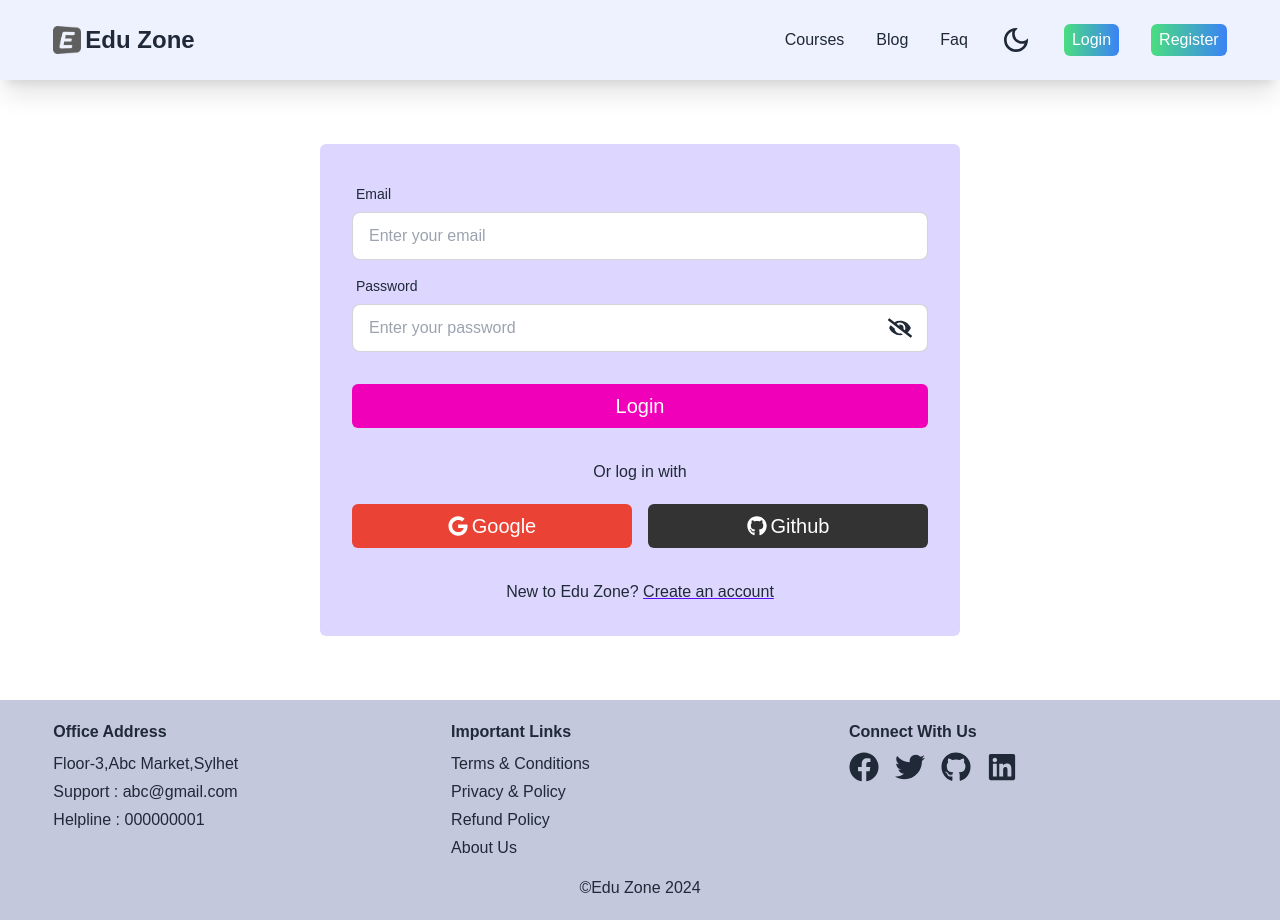
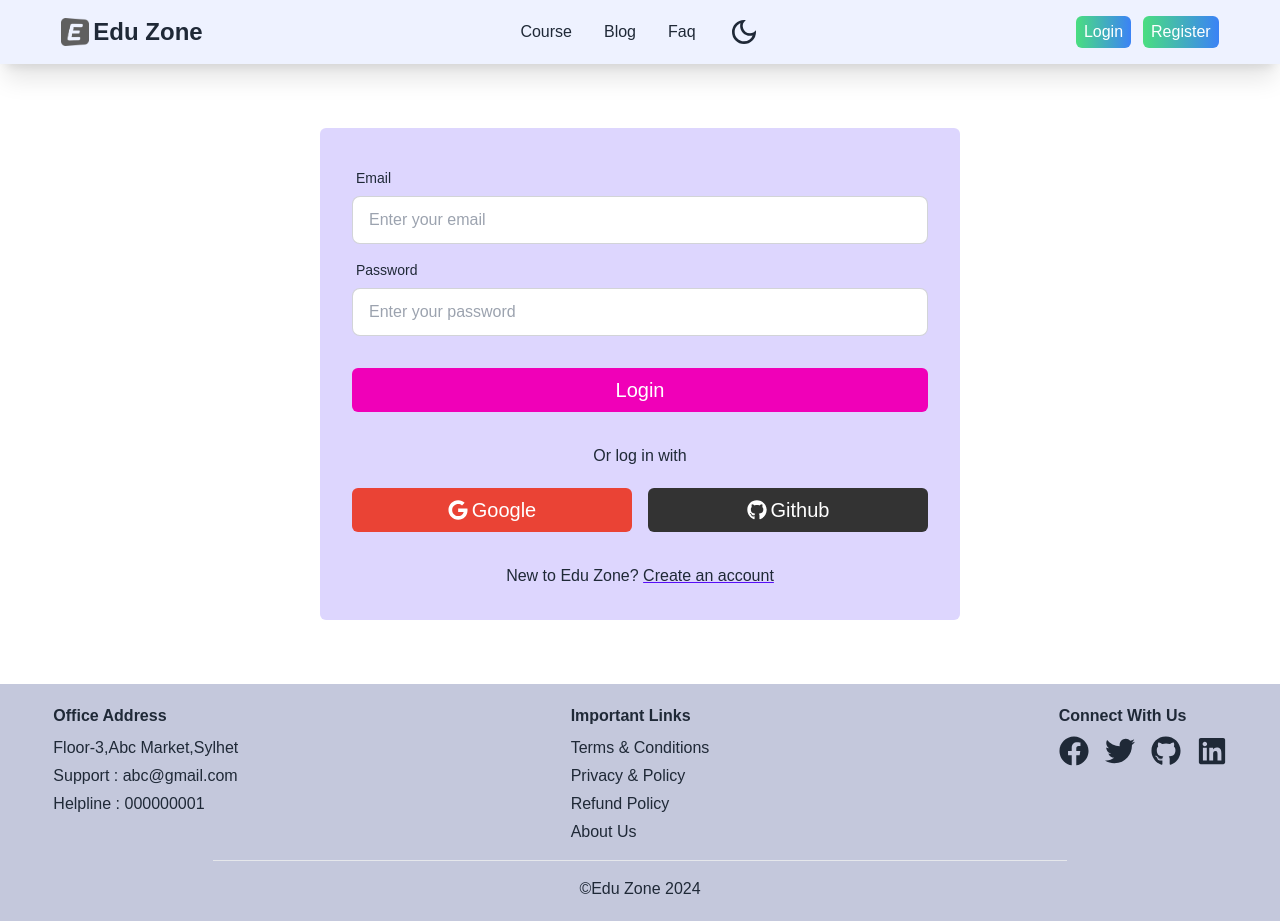
Before and after one commit to abusayed0/edu-zone-client, a React (Create React App) app: page /login in a window 1280 px wide. Built offline with nearby package versions, Linux system fonts and the light colour scheme; no server answers.

Commit message:
hide password show or hide icon when password field is empty

```diff
--- a/src/pages/error/Error.js
+++ b/src/pages/error/Error.js
@@ -7,7 +7,7 @@ const Error = () => {
             <div className="absolute top-0 w-full h-full flex flex-col justify-center items-center p-5 gap-3">
                 <h2 className="text-4xl font-bold">Oops! Page Not Found.</h2>
                 <p className="text-2xl">The page you were looking for doesn't exist.</p>
-                <Link className="underline decoration-primary decoration-2 hover:decoration-secondary-focus" to={"/"}><span className="text-2xl ">back to home</span></Link>
+                <Link className="underline decoration-primary hover:decoration-secondary-focus hover:decoration-2" to={"/"}><span className="text-2xl ">back to courses</span></Link>
             </div>
         </div>
     );
--- a/src/pages/faq/Faq.js
+++ b/src/pages/faq/Faq.js
@@ -2,7 +2,7 @@ import React from 'react';
 
 const Faq = () => {
     return (
-        <div className="md:w-10/12 md:mx-auto mt-16">
+        <div className="md:w-10/12 md:mx-auto mt-16 px-2 md:px-0">
 
             <div className="grid grid-cols-1 gap-8 ">
                 <div className="collapse">
--- a/src/pages/login/Login.js
+++ b/src/pages/login/Login.js
@@ -8,7 +8,11 @@ import { AuthContext } from '../../contexts/auth-provider/AuthProvider';
 const Login = () => {
 
     const [error, setError] = useState("");
-    const [isVisible, setIsVisible] = useState(false)
+    const [isVisible, setIsVisible] = useState(false);
+    const [passLength,setPassLength]= useState(0);
+
+    console.log(passLength)
+
 
     const { emailPassLogin, googleSignIn, gihubSignIn } = useContext(AuthContext);
     const navigate = useNavigate();
@@ -77,8 +81,8 @@ const Login = () => {
                     <label className="label">
                         <span className="label-text">Password</span>
                     </label>
-                    <input type={isVisible?"text":"password"} name="password" required placeholder="Enter your password" className="input input-bordered pr-11"/>
-                   <div onClick={handleShowPassword} className="text-2xl cursor-pointer absolute bottom-3 right-4">
+                    <input type={isVisible?"text":"password"} name="password" required placeholder="Enter your password" className="input input-bordered pr-11" onChange={(event)=>setPassLength(event.target.value.length)}/>
+                   <div onClick={handleShowPassword} className={`text-2xl cursor-pointer absolute bottom-3 right-4 ${passLength ? "block" : "hidden"}`}>
                    {
                         isVisible ? <FaEye></FaEye> : <FaEyeSlash></FaEyeSlash>
                     }
@@ -88,7 +92,7 @@ const Login = () => {
                     error.length > 0 && <p className="text-red-400 px-1 py-2">{error}</p>
                 }
                 <div className="form-control mt-6">
-                    <button className="bg-secondary text-white text-xl py-2 rounded-md hover:bg-secondary-focus">Login</button>
+                    <button type="submit" className="bg-secondary text-white text-xl py-2 rounded-md hover:bg-secondary-focus">Login</button>
                 </div>
             </form>
             <h3 className="text-center mt-8">
@@ -107,7 +111,7 @@ const Login = () => {
 
             </div>
 
-            <p className="text-center mt-8 ">New to Edu Zone? <Link to={"/register"} className="underline decoration-primary hover:decoration-2">Create an account</Link></p>
+            <p className="text-center mt-8 ">New to Edu Zone? <Link to={"/register"} className="underline decoration-primary hover:decoration-2 hover:decoration-secondary-focus">Create an account</Link></p>
 
         </div>
 
--- a/src/pages/shared/footer/Footer.js
+++ b/src/pages/shared/footer/Footer.js
@@ -6,7 +6,7 @@ const Footer = () => {
     return (
         <div className="bg-[#C4C8DC] px-2 md:px-0 py-5 mt-16 ">
             <div className="md:w-11/12 md:mx-auto grid grid-cols-1 md:grid-cols-3 gap-5">
-                <div className="flex flex-col gap-2">
+                <div className="flex flex-col gap-2 md:justify-self-start">
                     <h4 className="font-bold">Office Address</h4>
                     <div className="flex flex-col gap-1">
                         <p>Floor-3,Abc Market,Sylhet</p>
@@ -14,16 +14,16 @@ const Footer = () => {
                         <p>Helpline : 000000001</p>
                     </div>
                 </div>
-                <div className="flex flex-col gap-2">
+                <div className="flex flex-col gap-2 md:justify-self-center">
                     <h4 className="font-bold">Important Links</h4>
                     <div className="flex flex-col gap-1">
-                        <Link to="/terms-conditons">Terms & Conditions</Link>
-                        <Link to="/privacy-policy">Privacy & Policy</Link>
-                        <Link to="refund-policy">Refund Policy</Link>
-                        <Link to="about-us">About Us</Link>
+                        <Link to="/terms-conditons"  className="hover:underline hover:decoration-secondary-focus">Terms & Conditions</Link>
+                        <Link to="/privacy-policy" className="hover:underline hover:decoration-secondary-focus">Privacy & Policy</Link>
+                        <Link to="refund-policy" className="hover:underline hover:decoration-secondary-focus">Refund Policy</Link>
+                        <Link to="about-us" className="hover:underline hover:decoration-secondary-focus">About Us</Link>
                     </div>
                 </div>
-                <div className="flex flex-col gap-2">
+                <div className="flex flex-col gap-2 md:justify-self-end">
                     <h4 className="font-bold">Connect With Us</h4>
                     <div className="flex gap-4">
                         <a href="https://www.facebook.com/">
@@ -41,8 +41,10 @@ const Footer = () => {
                     </div>
                 </div>
             </div>
+            <hr className="mt-4 w-4/6 mx-auto"/>
             <p className='text-center mt-4'>©Edu Zone 2024</p>
         </div>
+
     );
 };
 
--- a/src/pages/shared/header/Header.js
+++ b/src/pages/shared/header/Header.js
@@ -1,7 +1,7 @@
 import React, { useContext, useState } from 'react';
 import { NavLink, useNavigate } from 'react-router-dom';
 import Logo from "../../../assets/images/logo/Logo.png";
-import { MdAccountCircle,MdOutlineDarkMode, MdOutlineLightMode } from "react-icons/md";
+import { MdAccountCircle, MdOutlineDarkMode, MdOutlineLightMode } from "react-icons/md";
 import { AuthContext } from '../../../contexts/auth-provider/AuthProvider';
 
 const Header = () => {
@@ -18,22 +18,59 @@ const Header = () => {
     }
 
     return (
-        <div className="bg-indigo-50 shadow-xl px-2  md:px-0">
-            <div className="flex flex-col xl:flex-row xl:justify-between md:items-center py-6 md:w-11/12 md:mx-auto gap-3 xl:gap-0">
-                <div className="flex items-center gap-1">
-                    <img src={Logo} alt="" className="h-7 w-7" />
-                    <h3 className="text-2xl font-bold">Edu Zone</h3>
+        <div className="bg-indigo-50 shadow-xl">
+            <div className="navbar  md:w-11/12 md:mx-auto ">
+                <div className="md:navbar-start gap-3 lg:gap-0">
+                    <div className="dropdown">
+                        <label tabIndex={0} className="btn btn-ghost lg:hidden">
+                            <svg xmlns="http://www.w3.org/2000/svg" className="h-5 w-5" fill="none" viewBox="0 0 24 24" stroke="currentColor"><path strokeLinecap="round" strokeLinejoin="round" strokeWidth="2" d="M4 6h16M4 12h8m-8 6h16" /></svg>
+                        </label>
+                        <div tabIndex={0} className="flex flex-col gap-2 dropdown-content mt-3 p-2 shadow bg-indigo-50 rounded-box w-56">
+                            <NavLink className={({ isActive }) => isActive ? "text-secondary" : "hover:text-secondary-focus"} to={"/"}>Course</NavLink>
+                            <NavLink className={({ isActive }) => isActive ? "text-secondary" : "hover:text-secondary-focus"} to={"/blog"}>Blog</NavLink>
+                            <NavLink className={({ isActive }) => isActive ? "text-secondary" : "hover:text-secondary-focus"} to={"/faq"}>Faq</NavLink>
+                            {
+                                isDarkMode ? <MdOutlineLightMode onClick={() => setIsDarkMode(!isDarkMode)} className="w-8 h-8 cursor-pointer "></MdOutlineLightMode> : <MdOutlineDarkMode onClick={() => setIsDarkMode(!isDarkMode)} className="w-8 h-8 cursor-pointer"></MdOutlineDarkMode >
+                            }
+
+                            <div className="flex flex-col gap-2 md:hidden">
+                            {
+                                user?.uid ?
+                                    <>
+                                        {
+                                            user.photoURL ?
+                                                <img src={user.photoURL} className="h-7 w-7 rounded-full cursor-pointer" title={user.displayName && user.displayName} alt="" />
+                                                :
+                                                <MdAccountCircle className="text-3xl cursor-pointer" title={user.displayName && user.displayName} alt="" ></MdAccountCircle>
+                                        }
+                                        <button onClick={handleLogOut} className="px-2 py-1 bg-gradient-to-r from-green-400 to-blue-500 hover:from-pink-500 hover:to-yellow-500 rounded-md text-white">Logout</button>
+                                    </>
+                                    :
+                                    <>
+                                        <button onClick={() => loginNavigate("/login")} className="px-2 py-1 bg-gradient-to-r from-green-400 to-blue-500 hover:from-pink-500 hover:to-yellow-500 rounded-md text-white">Login</button>
+                                        <button onClick={() => regNavigate("/register")} className="px-2 py-1 bg-gradient-to-r from-green-400 to-blue-500 hover:from-pink-500 hover:to-yellow-500 rounded-md text-white">Register</button>
+                                    </>
+                            }
+                            </div>
+                        </div>
+
+                    </div>
+                    <div className="flex items-center gap-1">
+                        <img src={Logo} alt="" className="h-7 w-7" />
+                        <h3 className="text-2xl font-bold">Edu Zone</h3>
+                    </div>
                 </div>
-                <div className="flex flex-col  md:items-center md:flex-row gap-3 md:gap-8">
-                    <NavLink className={({ isActive }) => isActive ? "text-secondary-focus" : "hover:text-secondary-focus"} to={"/"}>Courses</NavLink>
-                    <NavLink className={({ isActive }) => isActive ? "text-secondary-focus" : "hover:text-secondary-focus"} to={"/blog"}>Blog</NavLink>
-                    <NavLink className={({ isActive }) => isActive ? "text-secondary-focus" : "hover:text-secondary-focus"} to={"/faq"}>Faq</NavLink>
+                <div className="navbar-center hidden lg:flex gap-8">
 
-
+                    <NavLink className={({ isActive }) => isActive ? "text-secondary" : "hover:text-secondary-focus"} to={"/"}>Course</NavLink>
+                    <NavLink className={({ isActive }) => isActive ? "text-secondary" : "hover:text-secondary-focus"} to={"/blog"}>Blog</NavLink>
+                    <NavLink className={({ isActive }) => isActive ? "text-secondary" : "hover:text-secondary-focus"} to={"/faq"}>Faq</NavLink>
                     {
-                        isDarkMode ?<MdOutlineLightMode onClick={()=>setIsDarkMode(!isDarkMode)}className="w-8 h-8 cursor-pointer "></MdOutlineLightMode>:<MdOutlineDarkMode onClick={()=>setIsDarkMode(!isDarkMode)} className="w-8 h-8 cursor-pointer"></MdOutlineDarkMode >
+                        isDarkMode ? <MdOutlineLightMode onClick={() => setIsDarkMode(!isDarkMode)} className="w-8 h-8 cursor-pointer "></MdOutlineLightMode> : <MdOutlineDarkMode onClick={() => setIsDarkMode(!isDarkMode)} className="w-8 h-8 cursor-pointer"></MdOutlineDarkMode >
                     }
 
+                </div>
+                <div className="hidden md:flex gap-3 navbar-end">
                     {
                         user?.uid ?
                             <>
@@ -41,24 +78,22 @@ const Header = () => {
                                     user.photoURL ?
                                         <img src={user.photoURL} className="h-7 w-7 rounded-full cursor-pointer" title={user.displayName && user.displayName} alt="" />
                                         :
-                                        <MdAccountCircle className="text-3xl"></MdAccountCircle>
+                                        <MdAccountCircle className="text-3xl cursor-pointer" title={user.displayName && user.displayName} alt="" ></MdAccountCircle>
                                 }
-
                                 <button onClick={handleLogOut} className="px-2 py-1 bg-gradient-to-r from-green-400 to-blue-500 hover:from-pink-500 hover:to-yellow-500 rounded-md text-white">Logout</button>
                             </>
                             :
                             <>
                                 <button onClick={() => loginNavigate("/login")} className="px-2 py-1 bg-gradient-to-r from-green-400 to-blue-500 hover:from-pink-500 hover:to-yellow-500 rounded-md text-white">Login</button>
                                 <button onClick={() => regNavigate("/register")} className="px-2 py-1 bg-gradient-to-r from-green-400 to-blue-500 hover:from-pink-500 hover:to-yellow-500 rounded-md text-white">Register</button>
-
                             </>
                     }
-
                 </div>
             </div>
+        </div>
 
 
-        </div>
+
 
 
     );
```
Also changed, not shown: src/pages/others/courses-left-nav/CoursesLeftNav.js (+7 -5 lines), src/pages/resgister/Register.js (+10 -6 lines).
